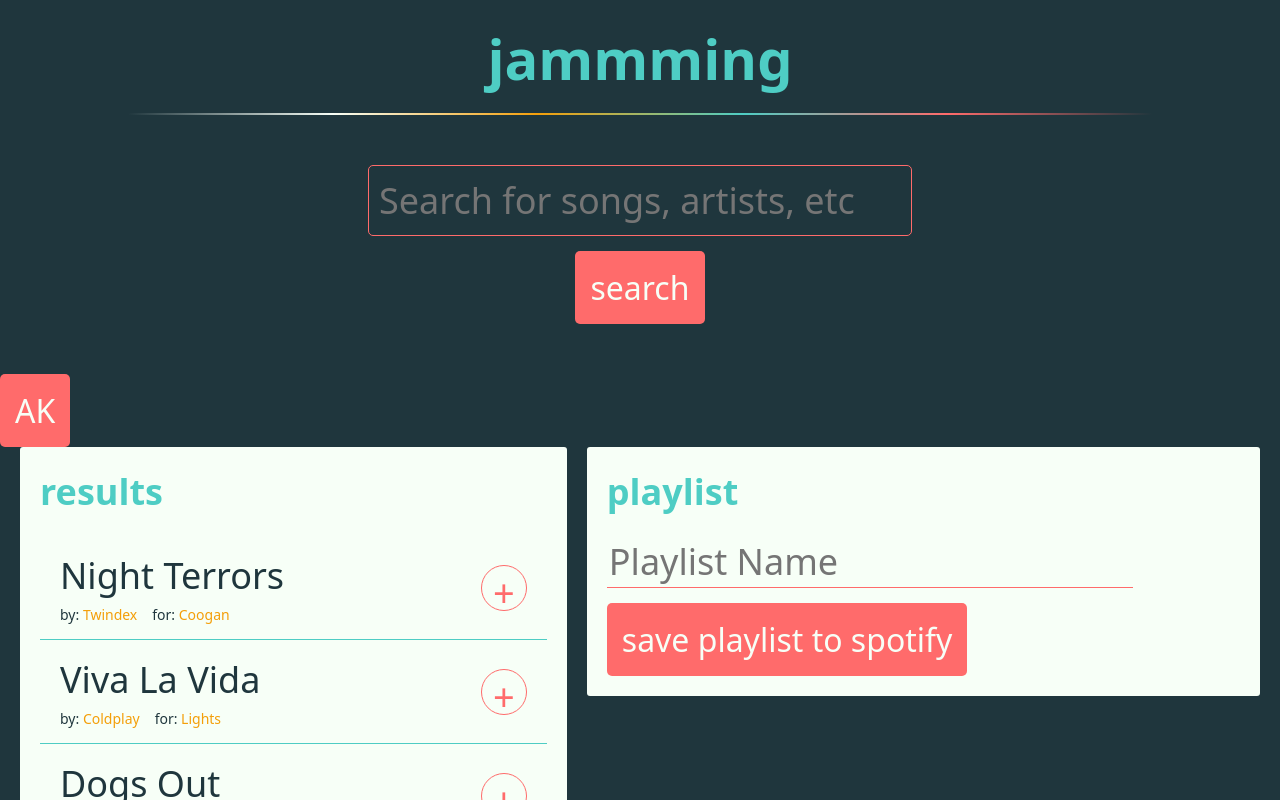
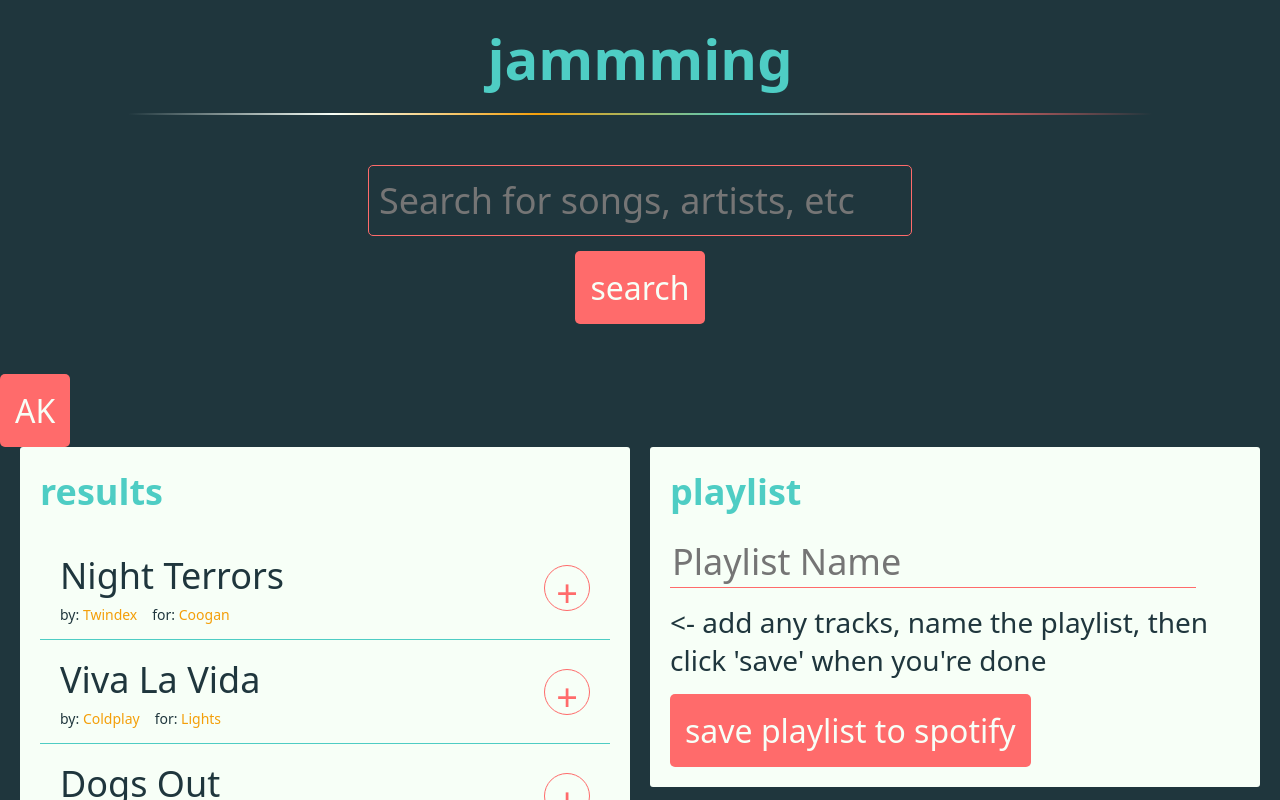
Before and after one commit to av3di/jammming, a React (Create React App) app: page / in a window 1280 px wide. Shown: the top 800 px of the page. Built offline with nearby package versions, Linux system fonts and the light colour scheme; a web font is replaced by a local one.

Commit message:
added instructional placeholder for playlist section

```diff
--- a/src/App.css
+++ b/src/App.css
@@ -99,7 +99,7 @@ h6 {
   padding: 20px 20px;
   max-width: 100%;
   box-sizing: border-box;
-  flex: 1 1 auto;
+  width: 100%;
 }
 
 input {
--- a/src/components/Playlist/Playlist.css
+++ b/src/components/Playlist/Playlist.css
@@ -7,3 +7,8 @@
     margin-top: 0;
   }
 }
+
+.placeholder {
+  font-size: 28px;
+  color: #1F363D;
+}
--- a/src/components/Playlist/Playlist.js
+++ b/src/components/Playlist/Playlist.js
@@ -3,10 +3,20 @@ import './Playlist.css';
 import TrackList from '../TrackList/TrackList';
 import SaveToSpotifyButton from '../SaveToSpotifyButton/SaveToSpotifyButton';
 
+const MIN_WINDOW_WIDTH = 820; // corresponds to .main-panel flex-wrap
+
 function Playlist(props) {
+  const handleChange = ({target}) => props.setName(target.value);
 
+  // instructional placeholder
+  let placeholder;
+  if (props.tracks.length === 0) {
+    let arrow = '^';
+    if (window.innerWidth >= MIN_WINDOW_WIDTH) arrow = '<-';
 
-  const handleChange = ({target}) => props.setName(target.value);
+    const placeholderText = `${arrow} add any tracks, name the playlist, then click 'save' when you're done`;
+    placeholder = <p className="placeholder">{placeholderText}</p>;
+  }
 
   return (
     <div className="playlist-panel panel">
@@ -16,10 +26,12 @@ function Playlist(props) {
         value={props.name}
         onChange={handleChange}
       />
+      {placeholder}
       <TrackList
-        tracks={props.tracks}
-        onRemove={props.onRemove}
+          tracks={props.tracks}
+          onRemove={props.onRemove}
       />
+
       <SaveToSpotifyButton />
     </div>
   );
```
